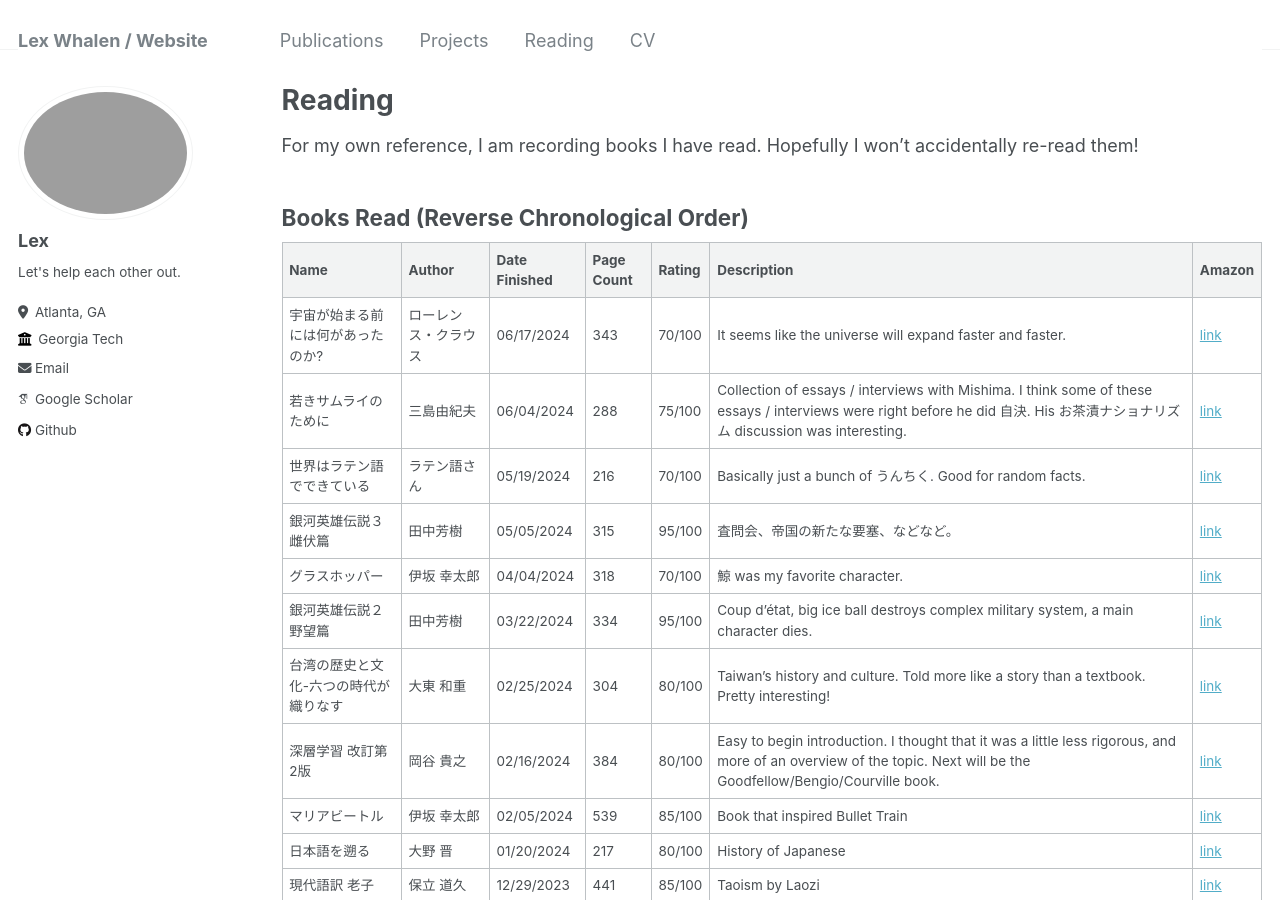
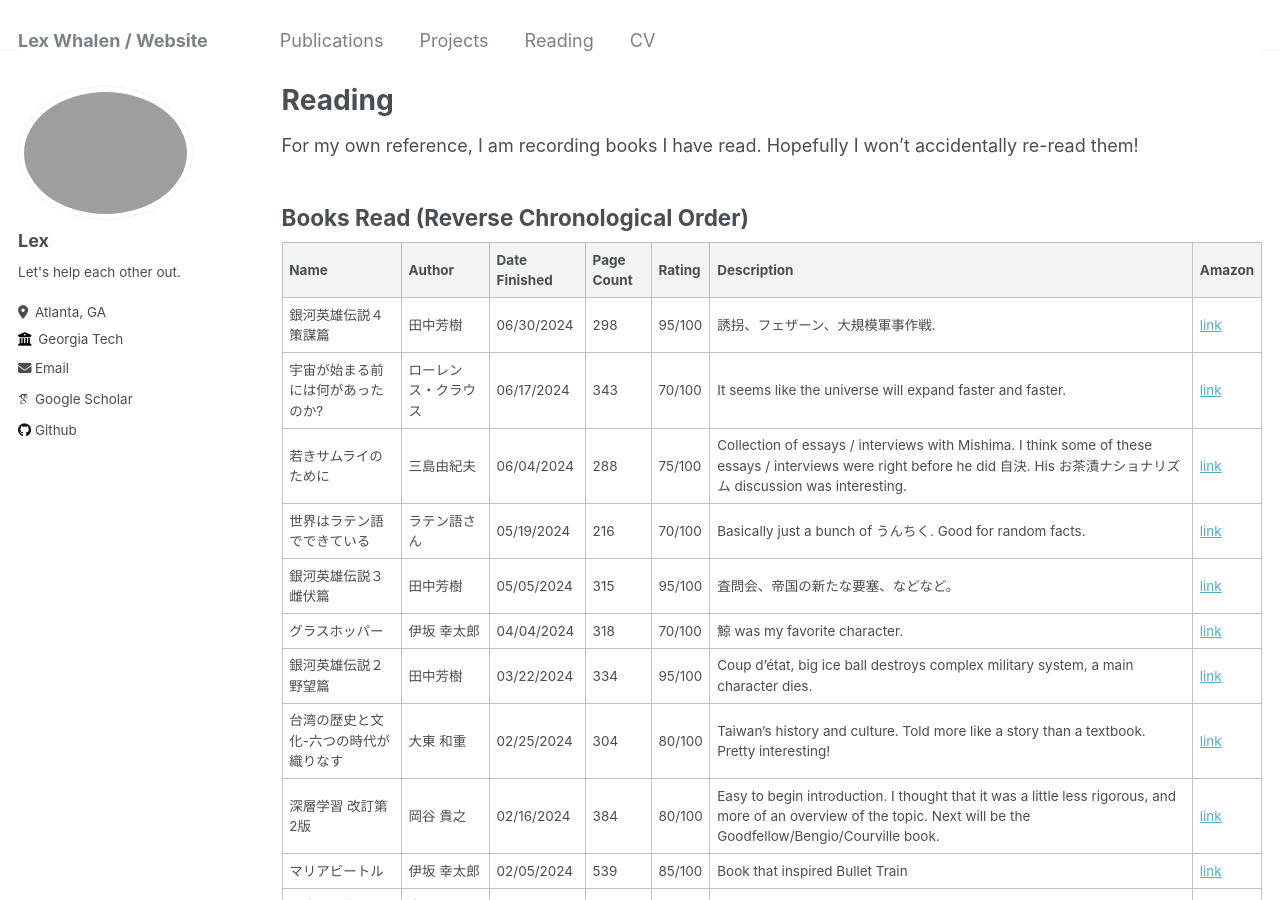
Before and after one commit to lxaw/lxaw.github.io, a Jekyll site: the page built from _pages/reading.md, in a window 1280 px wide and 900 px high. Built offline with Jekyll 4.4.1, drawn with Linux system fonts in a browser that asks for light colours; some web fonts are replaced.

Commit message:
update books

```diff
--- a/_pages/reading.md
+++ b/_pages/reading.md
@@ -11,6 +11,7 @@
 
 | Name           | Author        | Date Finished | Page Count | Rating | Description                 | Amazon |
 |----------------|---------------|---------------|------------|--------|-----------------------------|--------|
+| 銀河英雄伝説４　策謀篇 | 田中芳樹 | 06/30/2024 | 298 | 95/100 | 誘拐、フェザーン、大規模軍事作戦. | [link](https://amzn.asia/d/0gnQAVuT)
 | 宇宙が始まる前には何があったのか? | ローレンス・クラウス | 06/17/2024 | 343 | 70/100 | It seems like the universe will expand faster and faster. | [link](https://amzn.asia/d/9ghSgyi)
 | 若きサムライのために | 三島由紀夫 | 06/04/2024 | 288 | 75/100 | Collection of essays / interviews with Mishima. I think some of these essays / interviews were right before he did 自決. His お茶漬ナショナリズム discussion was interesting. | [link](https://amzn.asia/d/8ThDD1T)
 | 世界はラテン語でできている | ラテン語さん | 05/19/2024 | 216 | 70/100 | Basically just a bunch of うんちく. Good for random facts. | [link](https://amzn.asia/d/9yA2HiK)
```
